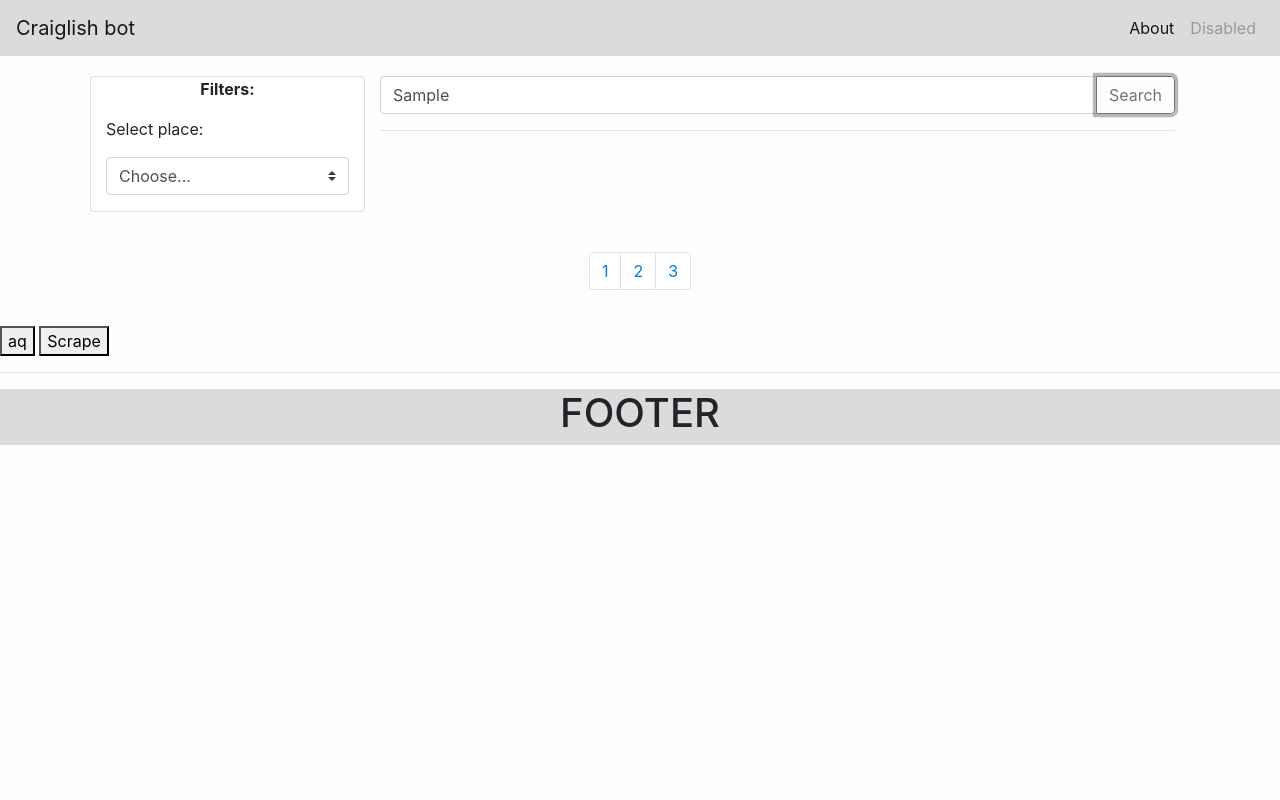
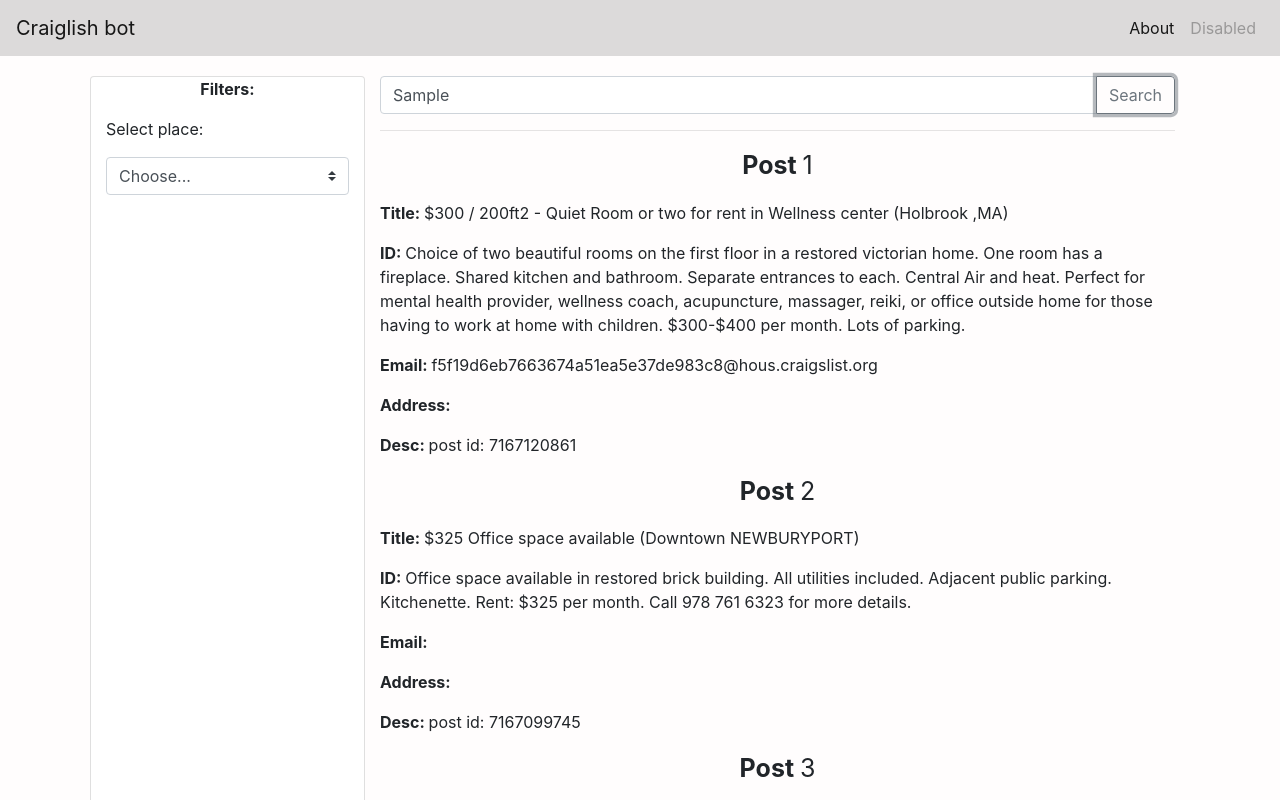
Before and after one commit to LesMiserables1/craigslist-scraper, a plain HTML site: page frontend/index.html in a window 1280 px wide. Both pictures are taken after typing "Sample" into the empty fields and a click on the button "Search". Shown: the top 800 px of the page. Drawn offline with Linux system fonts and the light colour scheme; no server answers.

Commit message:
add pagination

```diff
--- /dev/null
+++ b/frontend/Json.json
@@ -0,0 +1,362 @@
+{
+    "status": 0,
+    "data": [
+      [
+        {
+          "email": "f5f19d6eb7663674a51ea5e37de983c8@hous.craigslist.org"
+        },
+        {
+          "title": "\n$300 / 200ft2 - Quiet Room or two for rent in Wellness center (Holbrook ,MA)    "
+        },
+        {
+          "address": ""
+        },
+        {
+          "desc": "post id: 7167120861"
+        },
+        {
+          "post_id": "\n        \nChoice of two beautiful rooms on the first floor in a restored victorian home. One room has a fireplace. Shared  kitchen and bathroom. Separate entrances to each. Central Air and heat. Perfect for mental health provider, wellness coach, acupuncture, massager, reiki, or office outside home for those having to work at home with children. $300-$400 per month. Lots of parking.    "
+        }
+      ],
+      [
+        {
+          "email": ""
+        },
+        {
+          "title": "\n$325 Office space available (Downtown NEWBURYPORT)    "
+        },
+        {
+          "address": ""
+        },
+        {
+          "desc": "post id: 7167099745"
+        },
+        {
+          "post_id": "\n        \nOffice space available in restored brick building. All utilities included. Adjacent public parking. Kitchenette. Rent: $325 per month. Call 978 761 6323 for more details.    "
+        }
+      ],
+      [
+        {
+          "email": "d034a4bda6bf30b0b12a3b1bf6cb9948@hous.craigslist.org"
+        },
+        {
+          "title": "\n$150 / 1ft2 - Perfect Sublease For Personal Trainer  etc.. (Newburyport)    "
+        },
+        {
+          "address": ""
+        },
+        {
+          "desc": "post id: 7167083690"
+        },
+        {
+          "post_id": "\n        \nAre you are Personal Trainer of fitness professional that is looking for a fun, clean and Covid friendly space to see your clients! We have a perfect opportunity for you!<br>\nLease space is in our thriving Pilates Studio to see you clients! <br>\nWe have plenty of space and equipment you are welcome to share.<br>\nSQF, Rates and times available can be discussed with anymore interested in learning more!<br>\nNo Group Classes due to strict Covid Guidelines :(<br>\n    "
+        }
+      ],
+      [
+        {
+          "email": "4f01a717564436309b2464fbd3723a17@hous.craigslist.org"
+        },
+        {
+          "title": "\n$3000 / 1800ft2 - Everett 850sf office & 650sf Warehouse/garage (Everett, Mass.)    "
+        },
+        {
+          "address": ""
+        },
+        {
+          "desc": "post id: 7167083531"
+        },
+        {
+          "post_id": "\n        \nEverett, Ma. Unit 1 (front of building) 850sf office space with attached 650sf warehouse and 300 sf loft over. Office renovations 2012. Conference room with maple cabinet/granite bar/sink, and 48\" wall mounted flatscreen tv. Sonos system throughout office. Rent includes electric heat/light, water and sewer, insurance and real estate taxes(not triple net). Data by tenant.<br>\nAvailable immediately. Warehouse gondola shelving with high ceiling. Office restroom and shared warehouse restroom with Unit #2. Warehouse area full glass curtain wall and doors entry.<br>\nIdeal for small parts distributor, manufacturer's rep, engineering firm, tradesman firm, etc. See attached listing sheet.    "
+        }
+      ],
+      [
+        {
+          "email": "20955d1ebc883c9fbd48c25fdb75886c@hous.craigslist.org"
+        },
+        {
+          "title": "\n$350000 / 800ft2 - Building for Sale (Mattapan)    "
+        },
+        {
+          "address": ""
+        },
+        {
+          "desc": "post id: 7167061387"
+        },
+        {
+          "post_id": "\n        \nYou'll love this place located at a major intersection on Blue Hill Ave! There's about 800 square feet of retail space available for sale. This place recently finished renovation! So, you'll love the nice tile floors, and decor fire place. The location is also perfect for any business, as it is close to the Mattapan train station, with easy access to Boston.<br>\n<br>\n<br>\nBack Bay, South End, Waterfront, Seaport District, Fenway, Beacon Hill, Jamaica Plain, Mission Hill, Roxbury, Dorchester, Bay Village, Leather District, South Station, Longwood Medical area, Roslindale, North End, Prudential, Charlestown, Kenmore, Harvard Square, Kendall, Central Sq, Union Square, Davis, Downtown Crossing, Theatre District, South Boston, Allston, Brighton, Hyde Park, Chestnut Hill, East Boston, Maverick, Financial District, Chinatown, Newbury Street, Boylston St, Tremont, Commonwealth Ave, Mass Av, Washington Street &amp; all of Greater Boston.    "
+        }
+      ],
+      [
+        {
+          "email": "504901bf602835d783726a12b0e8b0c3@hous.craigslist.org"
+        },
+        {
+          "title": "\n2600ft2 - Flexible Size Options - Shipyard Area (Hingham)    "
+        },
+        {
+          "address": ""
+        },
+        {
+          "desc": "post id: 7167040499"
+        },
+        {
+          "post_id": "\n        \nThis space is one of the remaining available spaces on this popular campus, which is located across the street from the Hingham Shipyard retail development. At 2,600 SF, with offices and conference room, kitchen and more, otherwise wide open, it offers the ability to be built out to your custom needs, and expansion opportunities with neighboring spaces.<br>\n<br>\nOf the three buildings on property, only 3 spaces remain available, offering unmatched access to amenities including food options, fitness, banks, daycare, Hingham-Boston commuter boat dock, and much more. With 3+ decades in the landlord developer role, this family owned company can assist you with all of your needs in-house, from the initial tour, design and through the key hand off. <br>\n<br>\nPlease email, or call Tom at 781-917-5306.    "
+        }
+      ],
+      [
+        {
+          "email": "9a46df339a2e308cab3ffa9887e8ac6b@hous.craigslist.org"
+        },
+        {
+          "title": "\n$350 Marblehead single offices & suites available in professional building (Marblehead)    "
+        },
+        {
+          "address": "118 Pleasant"
+        },
+        {
+          "desc": "post id: 7167031937"
+        },
+        {
+          "post_id": "\n        \nProfessional single offices in remodeled building across from theatre.  Please call my rental agent Debra.<br>\n<br>\nUnits 36, $395<br>\n22A $350<br>\n22E $350<br>\n25, three room suite $995 available    "
+        }
+      ],
+      [
+        {
+          "email": "c27b567109bb375e83f2422233a286c5@hous.craigslist.org"
+        },
+        {
+          "title": "\n$195 / 100ft2 - Town of Harvard, Blanchard House, Shaker Place Offices & Suites (Harvard, Littleton, Bolton, Groton)    "
+        },
+        {
+          "address": "233 and 249 Ayer Road"
+        },
+        {
+          "desc": "post id: 7167030861"
+        },
+        {
+          "post_id": "\n        \nMost of the offices have shared amenities include reception/waiting area, conference room, and shared kitchen. <br>\n <br>\nShaker Place Offices LLC, 233 Ayer Road, Harvard, MA<br>\n<br>\nG118.                               $295<br>\n210             102sf             $295<br>\n212              161sf            $395<br>\n213               143sf            $350              <br>\n217               60sf             $195   small office<br>\n<br>\nBlanchard House Offices, LLC, 249 Ayer Road, Harvard, MA<br>\n<br>\n301A                Shared suite with common waiting room   $495 plus $95 for utilities per month<br>\n303                 $750<br>\n101                 $695<br>\n306                $795<br>\n<br>\n<br>\nConveniently located near Route 2 and 495. <br>\n<br>\nAVAILABLE IMMEDIATELY.<br>\n<br>\nKeywords:  Boxborough Maynard Carlisle Bolton Stow Groton Harvard Littleton Ayer Westford Devens Shirley Lancaster Hudson Fitchburg Sterling Leominster Acton Clinton Boylston Berlin    "
+        }
+      ],
+      [
+        {
+          "email": "3dc6261be5093200ae6922ff703732ae@hous.craigslist.org"
+        },
+        {
+          "title": "\n250ft2 - Commercial Office for Sublease (Coolidge Corner)    "
+        },
+        {
+          "address": "Beacon near Harvard"
+        },
+        {
+          "desc": "post id: 7166970617"
+        },
+        {
+          "post_id": "\n        \nMulti-room commercial office available for sublease with soundproof doors, located in commercial building, in the heart of Coolidge Corner. Please call Greg for inquiries at 617-731-4444. NO broker fees or commissions charged. Flexible rental terms and rates.    "
+        }
+      ],
+      [
+        {
+          "email": ""
+        },
+        {
+          "title": "\n3136ft2 - Danvers Office Space At rt 114 and rt 95 intersection (Danvers)    "
+        },
+        {
+          "address": ""
+        },
+        {
+          "desc": "post id: 7166940595"
+        },
+        {
+          "post_id": "\n        \nNow leasing Office space directly on rt 114 we have 3100 sq ft unit<br>\nCall anytime to discuss your needs.<br>\nGene B 617 957 1832    "
+        }
+      ],
+      [
+        {
+          "email": ""
+        },
+        {
+          "title": "\n3136ft2 - Danvers Office Space At rt 114 and rt 95 intersection (Danvers)    "
+        },
+        {
+          "address": ""
+        },
+        {
+          "desc": "post id: 7166940595"
+        },
+        {
+          "post_id": "\n        \nNow leasing Office space directly on rt 114 we have 3100 sq ft unit<br>\nCall anytime to discuss your needs.<br>\nGene B 617 957 1832    "
+        }
+      ],
+      [
+        {
+          "email": ""
+        },
+        {
+          "title": "\n3136ft2 - Danvers Office Space At rt 114 and rt 95 intersection (Danvers)    "
+        },
+        {
+          "address": ""
+        },
+        {
+          "desc": "post id: 7166940595"
+        },
+        {
+          "post_id": "\n        \nNow leasing Office space directly on rt 114 we have 3100 sq ft unit<br>\nCall anytime to discuss your needs.<br>\nGene B 617 957 1832    "
+        }
+      ],
+      [
+        {
+          "email": ""
+        },
+        {
+          "title": "\n3136ft2 - Danvers Office Space At rt 114 and rt 95 intersection (Danvers)    "
+        },
+        {
+          "address": ""
+        },
+        {
+          "desc": "post id: 7166940595"
+        },
+        {
+          "post_id": "\n        \nNow leasing Office space directly on rt 114 we have 3100 sq ft unit<br>\nCall anytime to discuss your needs.<br>\nGene B 617 957 1832    "
+        }
+      ],
+      [
+        {
+          "email": ""
+        },
+        {
+          "title": "\n3136ft2 - Danvers Office Space At rt 114 and rt 95 intersection (Danvers)    "
+        },
+        {
+          "address": ""
+        },
+        {
+          "desc": "post id: 7166940595"
+        },
+        {
+          "post_id": "\n        \nNow leasing Office space directly on rt 114 we have 3100 sq ft unit<br>\nCall anytime to discuss your needs.<br>\nGene B 617 957 1832    "
+        }
+      ],
+      [
+        {
+          "email": ""
+        },
+        {
+          "title": "\n3136ft2 - Danvers Office Space At rt 114 and rt 95 intersection (Danvers)    "
+        },
+        {
+          "address": ""
+        },
+        {
+          "desc": "post id: 7166940595"
+        },
+        {
+          "post_id": "\n        \nNow leasing Office space directly on rt 114 we have 3100 sq ft unit<br>\nCall anytime to discuss your needs.<br>\nGene B 617 957 1832    "
+        }
+      ],
+      [
+        {
+          "email": ""
+        },
+        {
+          "title": "\n3136ft2 - Danvers Office Space At rt 114 and rt 95 intersection (Danvers)    "
+        },
+        {
+          "address": ""
+        },
+        {
+          "desc": "post id: 7166940595"
+        },
+        {
+          "post_id": "\n        \nNow leasing Office space directly on rt 114 we have 3100 sq ft unit<br>\nCall anytime to discuss your needs.<br>\nGene B 617 957 1832    "
+        }
+      ],
+      [
+        {
+          "email": ""
+        },
+        {
+          "title": "\n3136ft2 - Danvers Office Space At rt 114 and rt 95 intersection (Danvers)    "
+        },
+        {
+          "address": ""
+        },
+        {
+          "desc": "post id: 7166940595"
+        },
+        {
+          "post_id": "\n        \nNow leasing Office space directly on rt 114 we have 3100 sq ft unit<br>\nCall anytime to discuss your needs.<br>\nGene B 617 957 1832    "
+        }
+      ],
+      [
+        {
+          "email": ""
+        },
+        {
+          "title": "\n3136ft2 - Danvers Office Space At rt 114 and rt 95 intersection (Danvers)    "
+        },
+        {
+          "address": ""
+        },
+        {
+          "desc": "post id: 7166940595"
+        },
+        {
+          "post_id": "\n        \nNow leasing Office space directly on rt 114 we have 3100 sq ft unit<br>\nCall anytime to discuss your needs.<br>\nGene B 617 957 1832    "
+        }
+      ],
+      [
+        {
+          "email": ""
+        },
+        {
+          "title": "\n3136ft2 - Danvers Office Space At rt 114 and rt 95 intersection (Danvers)    "
+        },
+        {
+          "address": ""
+        },
+        {
+          "desc": "post id: 7166940595"
+        },
+        {
+          "post_id": "\n        \nNow leasing Office space directly on rt 114 we have 3100 sq ft unit<br>\nCall anytime to discuss your needs.<br>\nGene B 617 957 1832    "
+        }
+      ],
+      [
+        {
+          "email": ""
+        },
+        {
+          "title": "\n3136ft2 - Danvers Office Space At rt 114 and rt 95 intersection (Danvers)    "
+        },
+        {
+          "address": ""
+        },
+        {
+          "desc": "post id: 7166940595"
+        },
+        {
+          "post_id": "\n        \nNow leasing Office space directly on rt 114 we have 3100 sq ft unit<br>\nCall anytime to discuss your needs.<br>\nGene B 617 957 1832    "
+        }
+      ],
+      [
+        {
+          "email": "a"
+        },
+        {
+          "title": "\n$300 Saugus Rt 1 office space for Lease Signage available (saugus)    "
+        },
+        {
+          "address": ""
+        },
+        {
+          "desc": "post id: 7166940009"
+        },
+        {
+          "post_id": "\n        \nCome see our office space for lease in this great location directly on Rt 1 Saugus with covered parking many sizes are available  up to 7100 sq ft <br>\nCall or text anytime for details <br>\nGene B 617 957 1832    "
+        }
+      ]
+    ]
+  }
--- a/frontend/index.html
+++ b/frontend/index.html
@@ -22,19 +22,36 @@
 
 </head>
 <script>
+  var demoArray = ['sell', 'buy', '2342342442', 'jesus1', 'america'
+    , 'sell', 'buy', '2342342442', 'jesus2', 'america'
+    , 'sell', 'buy', '2342342442', 'jesus3', 'america'
+    , 'sell', 'buy', '2342342442', 'jesus4', 'america'
+    , 'sell', 'buy', '2342342442', 'jesus5', 'america'
+    , 'sell', 'buy', '2342342442', 'jesus6', 'america'
+    , 'sell', 'buy', '2342342442', 'jesus7', 'america'
+    , 'sell', 'buy', '2342342442', 'jesus8', 'america'
+    , 'sell', 'buy', '2342342442', 'jesus9', 'america'
+    , 'sell', 'buy', '2342342442', 'jesus10', 'america'
+    , 'sell', 'buy', '2342342442', 'jesus11', 'america'
+    , 'sell', 'buy', '2342342442', 'jesus12', 'america'];
 
   function PrincipalData(a) {
-    alert("Ready this is america" + a);
-    /*$("#results").empty();
-    for (let i = 0; i < dat.data.length; i++) {
-      var f = dat.data[i];
-      $("#results").append("<p class ='text-center' style='font-size: 25px;'><strong>Post </strong>" + (i + 1) + "</p>");
-      $("#results").append("<p><strong>Title: </strong>" + f[1].title + "</p>");
-      $("#results").append("<p><strong>ID: </strong>" + f[4].post_id + "</p>");
-      $("#results").append("<p><strong>Email: </strong>" + f[0].email + "</p>");
-      $("#results").append("<p><strong>Address: </strong>" + f[2].address + "</p>");
-      $("#results").append("<p style= 'width: 100%; '><strong>Desc: </strong>" + f[3].desc + "</p>");
-    }*/
+    // console.log(dat);
+    var info;
+    var BeginPage = a - 5;
+    var EndPage = a;
+
+   $("#results").children().hide();
+    for (let i = BeginPage; i < EndPage; i++) {
+      $('#'+i+'a').show();
+      $('#'+i+'b').show();
+      $('#'+i+'c').show();
+      $('#'+i+'d').show();
+      $('#'+i+'e').show();
+      $('#'+i+'f').show();
+
+
+    }
 
   }
 </script>
@@ -72,17 +89,14 @@
           <div class="input-group mb-3">
             <select class="custom-select" id="location">
               <option selected>Choose...</option>
-              <option value="1">Boston</option>
-              <option value="1">Boston</option>
-
+              <option value="1">boston</option>
+              <option value="1">boston</option>
             </select>
           </div>
-
         </div>
         <!--End Left container-->
 
         <!--Right container-->
-
         <div class="col-lg-9">
           <div class="input-group  mb-3">
             <input id="keyword" type="text" class="form-control" placeholder="Key word"
@@ -93,29 +107,23 @@
           </div>
           <hr>
           <div id="results">
-
           </div>
-
         </div>
         <!--End Right container-->
       </div>
     </div>
-
-
   </div>
-
   <!--End principal-->
   <!--Pagination-->
   <div class="card-body ">
     <nav aria-label="Page navigation example">
       <ul id="PaginationPrincipal" class="pagination justify-content-center">
-
       </ul>
     </nav>
   </div>
   </div>
-  <button class="page"> aq</button>
   <button id="scrape">Scrape</button>
+  <button id="prueba">prueba</button>
   <!--End Pagination-->
   <hr>
   <footer class="container-fluid text-center">
@@ -127,13 +135,16 @@
 <script>
   $(document).ready(function () {
 
+
+
+    //=============================Event when click the scrape bottom
     $("#scrape").click(function () {
       $.ajax({
         type: 'POST',
-        url: 'http://localhost:3000/scrape',
-        data: JSON.stringify({ location: "boston", query: "wanted" }),
-        dataType: "JSON",
-        contentType: "application/json",
+        //url: 'http://localhost:3000/scrape',
+        //data: JSON.stringify({ location: $('#location option:selected').text(), query: $('#keyword').val() }),
+        //dataType: "JSON",
+        //contentType: "application/json",
         success: function (data) {
           console.log(data);
           console.log("Good scrape");
@@ -144,90 +155,74 @@
       });
 
     });
-    var BeginPage = 0;
-    var EndPage = 5;
-    var TotalPage = 0;
-    var demoNumer = 15 / 5;
-    pagination();
-    function pagination() {
-      TotalPage = demoNumer;
+    //===============================End event when click the scrape bottom
 
-      //=======================================Create the pagination part
-      for (let i = 0; i < TotalPage; i++) {
-        $("#PaginationPrincipal").append("<li class='page-item'><a class='page-link' href='javascript:PrincipalData(" + i + ")'>" + (i + 1) + "</a></li>");
-        /*<li class="page-item disabled">
-           <a class="page-link" hdref="#" tabindex="-1" aria-disabled="true">Previous</a>
-         </li>
-         <li class="page-item active"><a class="page-link" href="#">1</a></li>
-         <li class="page-item" ><a class="page-link" href="javascript:prueba('2');"  >2</a></li>
-         <li class="page-item"><a class="page-link" href="#">3</a></li>
-         <li class="page-item">
-           <a class="page-link" href="#">Next</a>
-         </li>*/
-      }
-
-
-    }
+    //===============================Event when click the search bottom
     $("#process").click(function () {
-
       $.ajax({
         type: 'POST',
-        url: 'http://localhost:3000/content',
-        data: JSON.stringify({ location: "boston", query: "wanted" }),
-        dataType: "JSON",
-        contentType: "application/json",
+        url: 'Json.json',
+        //url: 'http://localhost:3000/content',
+        //data: JSON.stringify({ location: $('#location option:selected').text(), query: $('#keyword').val()}),
+        //dataType: "JSON",
+        //contentType: "application/json",
         success: function (data) {
           var dat = JSON.parse(JSON.stringify(data));
-          console.log(data);
-
-          //console.log(dat.data.length);
           $("#results").empty();
           for (let i = 0; i < dat.data.length; i++) {
+             var f = dat.data[i];
+            $("#results").append("<p id='"+i+"a' class ='text-center' style='font-size: 25px;display:none;' ><strong>Post </strong>" + (i + 1) + "</p>");
+            $("#results").append("<p id='"+i+"b' style='display:none;'><strong>Title: </strong>" + f[1].title + "</p>");
+            $("#results").append("<p id='"+i+"c' style='display:none;'><strong>ID: </strong>" + f[4].post_id + "</p>");
+            $("#results").append("<p id='"+i+"d' style='display:none;'><strong>Email: </strong>" + f[0].email + "</p>");
+            $("#results").append("<p id='"+i+"e' style='display:none;'><strong>Address: </strong>" + f[2].address + "</p>");
+            $("#results").append("<p style= 'width: 100%; display:none;' id='"+i+"f'><strong>Desc: </strong>" + f[3].desc + "</p>");
+          }
+
+           //=======================================Create the pagination part
+          var a = 0;
+          $("#PaginationPrincipal").empty();
+          for (let i = 0; i < dat.data.length / 5; i++) {
             var f = dat.data[i];
-            $("#results").append("<p class ='text-center' style='font-size: 25px;'><strong>Post </strong>" + (i + 1) + "</p>");
-            $("#results").append("<p><strong>Title: </strong>" + f[1].title + "</p>");
-            $("#results").append("<p><strong>ID: </strong>" + f[4].post_id + "</p>");
-            $("#results").append("<p><strong>Email: </strong>" + f[0].email + "</p>");
-            $("#results").append("<p><strong>Address: </strong>" + f[2].address + "</p>");
-            $("#results").append("<p style= 'width: 100%; '><strong>Desc: </strong>" + f[3].desc + "</p>");
+            a = a + 5;
+
+            $("#PaginationPrincipal").append("<li class='page-item'><a class='page-link' href='javascript:PrincipalData(" +a+ ")'>" + (i + 1) + "</a></li>");
           }
+          //========================================End of pagination function
+          PrincipalData("5");
+
 
         },
         error: function () {
           alert("Ooops! Something was wrong!");
         }
       });
+    });
+    //===============================End event when click the search bottom
 
-    });
+    //===============================Event when dropdown change
     $("#location").change(function () {
       $.ajax({
         type: 'POST',
-        url: 'http://localhost:3000/',
-        contentType : "application/json",
-        data: JSON.stringify({ location: $('#location option:selected').text(), query: $('#keyword').val() }),
-        dataType: "JSON",
+        url: 'Json.json',
+        // url: 'http://localhost:3000/content',
+        // contentType : "application/json",
+        // data: JSON.stringify({ location: $('#location option:selected').text(), query: $('#keyword').val() }),
+        // dataType: "JSON",
         success: function (data) {
           var dat = JSON.parse(JSON.stringify(data));
           console.log(dat.data.length);
           console.log(data);
-
-          $("#results").empty();
-          for (let i = 0; i < dat.data.length; i++) {
-            var f = dat.data[i];
-            $("#results").append("<p class ='text-center' style='font-size: 25px;'><strong>Post </strong>" + (i + 1) + "</p>");
-            $("#results").append("<p><strong>Title: </strong>" + f[1].title + "</p>");
-            $("#results").append("<p><strong>ID: </strong>" + f[4].post_id + "</p>");
-            $("#results").append("<p><strong>Email: </strong>" + f[0].email + "</p>");
-            $("#results").append("<p><strong>Address: </strong>" + f[2].address + "</p>");
-            $("#results").append("<p style= 'width: 100%; '><strong>Desc: </strong>" + f[3].desc + "</p>");
-          }
         },
         error: function () {
           alert("Ooops! Something was wrong!");
         }
       });
     });
+    //===============================End event when dropdown change
   });
+
+
 
 </script>
 
```
